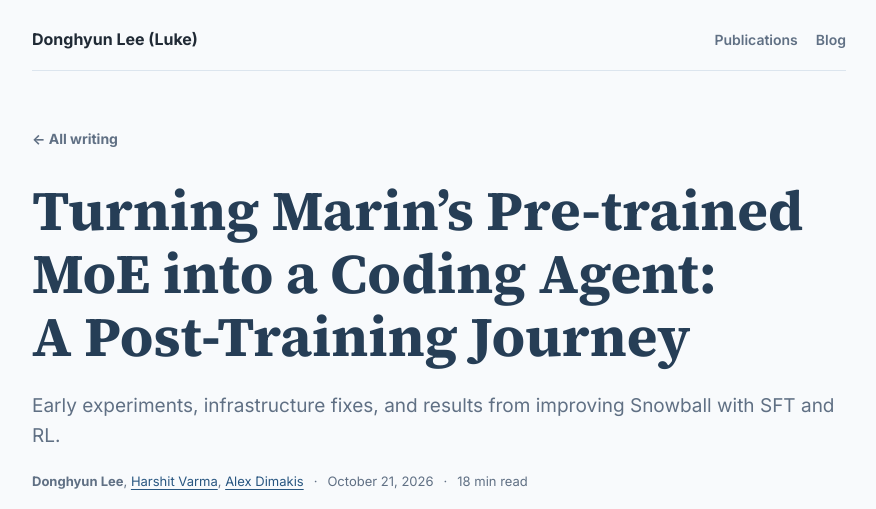
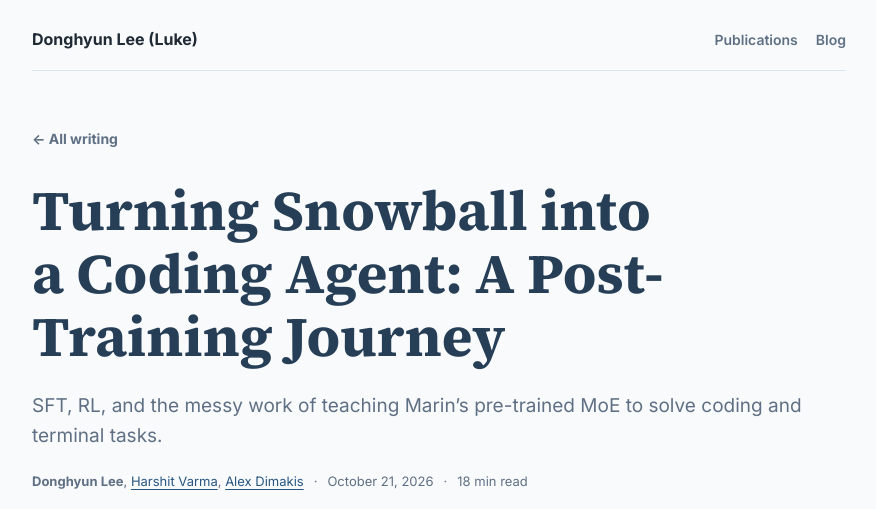
Before and after one commit to lukedhlee/lukedhlee.github.io, a Jekyll site: the page built from _posts/2026-10-21-turning-snowball-into-a-coding-agent.md, in a window 1280 px wide and 900 px high, cut to the strip 0-509 px from the top of the window. Shown: the whole strip, without its empty margins (201-1077 px from the left). Built offline with Jekyll 4.4.1, drawn with Linux system fonts in a browser that asks for light colours.

Commit message:
Restore Snowball title and sharpen subtitle

```diff
--- a/_posts/2026-10-21-turning-snowball-into-a-coding-agent.md
+++ b/_posts/2026-10-21-turning-snowball-into-a-coding-agent.md
@@ -1,8 +1,8 @@
 ---
 layout: research
 color_theme: snowball
-title: "Turning Marin’s Pre-trained MoE into a Coding Agent: A Post-Training Journey"
-description: "Early experiments, infrastructure fixes, and results from improving Snowball with SFT and RL."
+title: "Turning Snowball into a Coding Agent: A Post-Training Journey"
+description: "SFT, RL, and the messy work of teaching Marin’s pre-trained MoE to solve coding and terminal tasks."
 image:
   path: /assets/img/snowball/snowball-coding-workshop.png
   alt: "Snowball learning to build and test code at a snowy mountain workshop."
```
